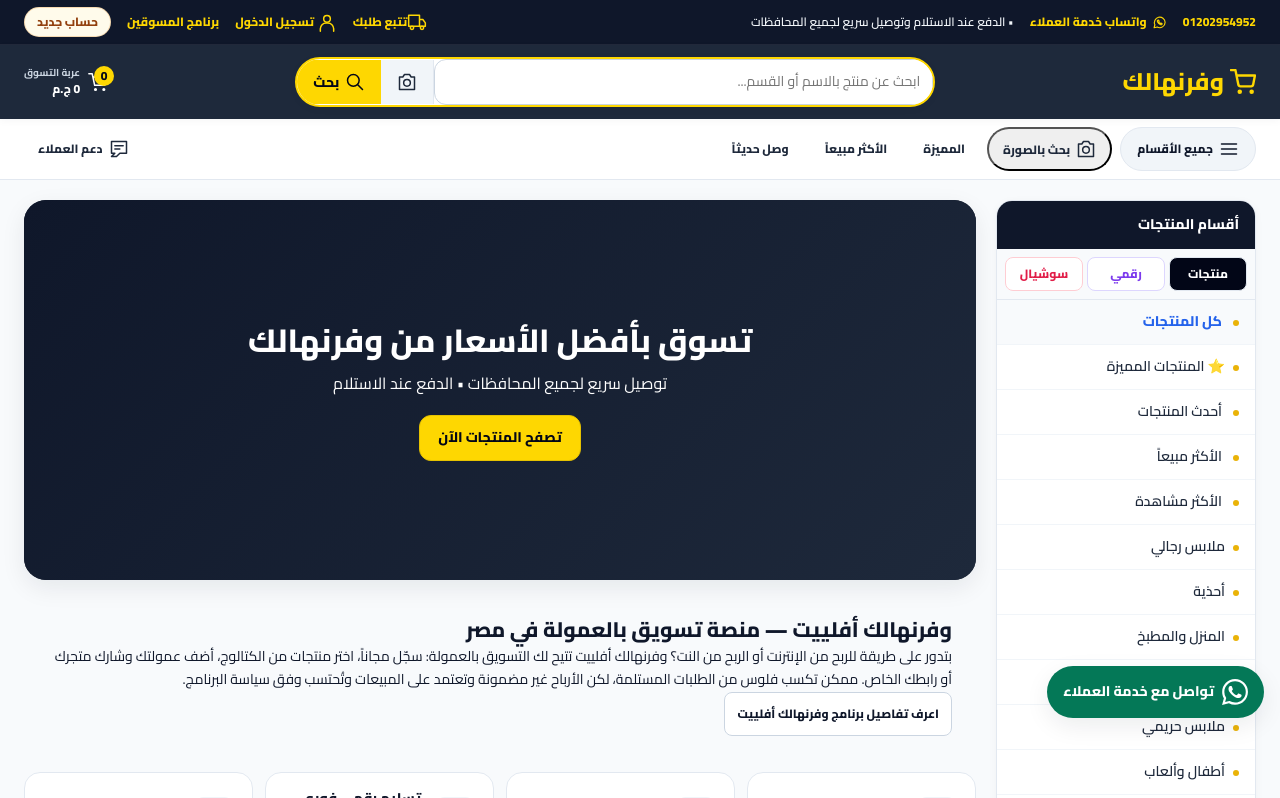
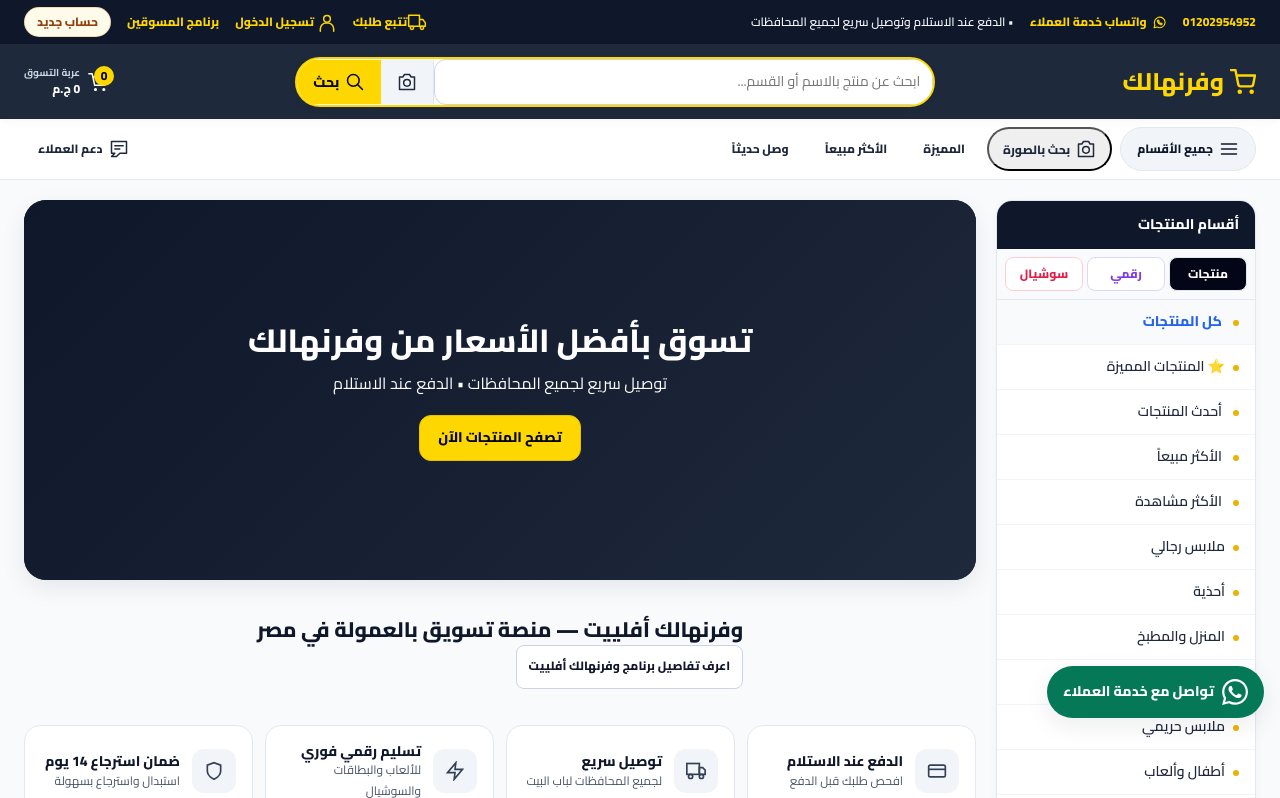
Before and after one commit to ahmadassaam44-hue/afflite, a PHP site: page /index.php in a window 1280 px wide. Shown: the top 798 px of the page. Run offline with PHP 8.4, Linux system fonts and the light colour scheme; some libraries are stand-ins or nearby versions; grey boxes are pictures that could not be loaded.

Commit message:
Remove affiliate earnings intro paragraph
Co-authored-by: arena-agent <297053741+arena-agent@users.noreply.github.com>

```diff
--- a/index.php
+++ b/index.php
@@ -419,7 +419,6 @@ echo wf_store_navbar($nav_items, ['lead' => $nav_lead]);
 </div>
 <section class="section" aria-labelledby="affiliate-intro-title">
   <h2 id="affiliate-intro-title">وفرنهالك أفلييت — منصة تسويق بالعمولة في مصر</h2>
-  <p>بتدور على طريقة للربح من الإنترنت أو الربح من النت؟ وفرنهالك أفلييت تتيح لك التسويق بالعمولة: سجّل مجاناً، اختر منتجات من الكتالوج، أضف عمولتك وشارك متجرك أو رابطك الخاص. ممكن تكسب فلوس من الطلبات المستلمة، لكن الأرباح غير مضمونة وتعتمد على المبيعات وتُحتسب وفق سياسة البرنامج.</p>
   <a class="btn sm outline" href="affiliate-register.php">اعرف تفاصيل برنامج وفرنهالك أفلييت</a>
 </section>
 
```
